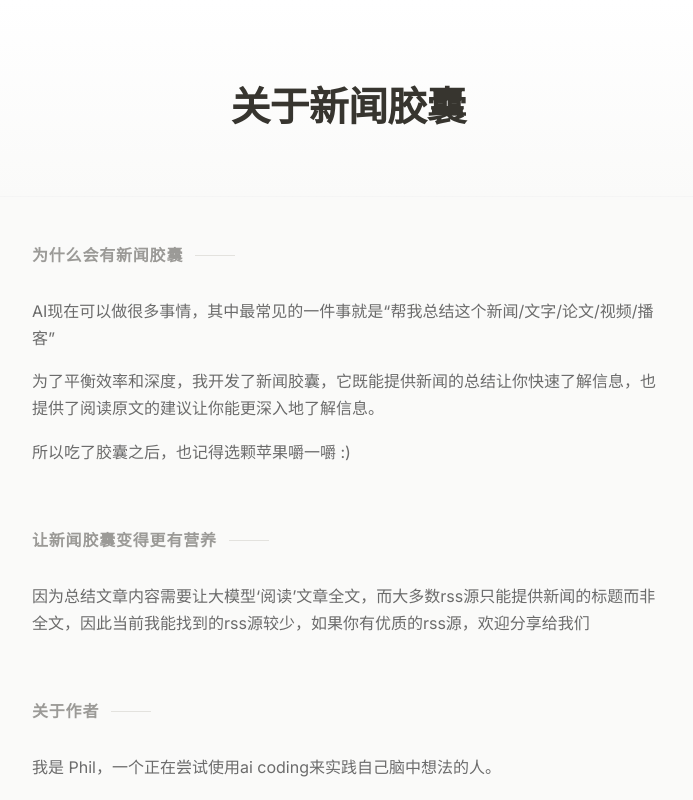
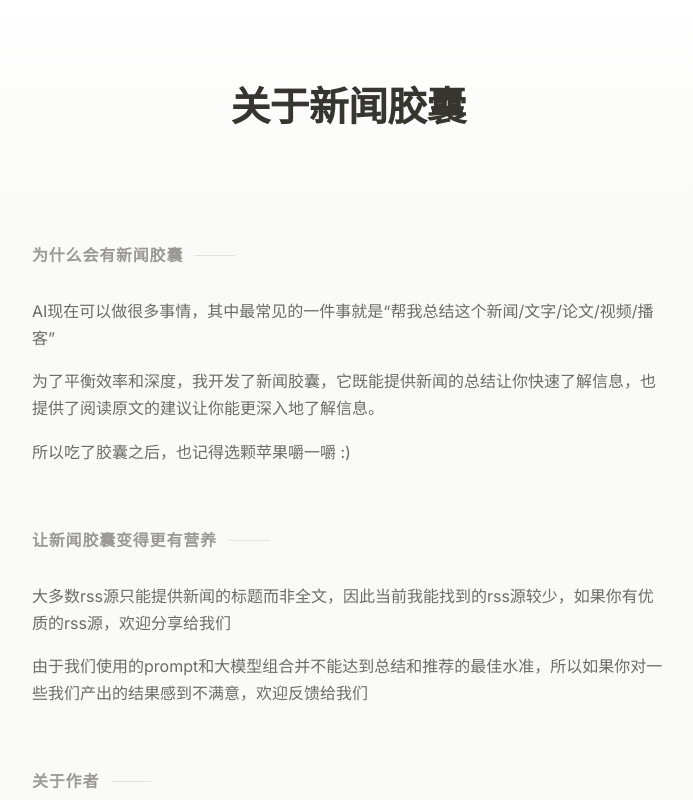
Before and after one commit to philly-git/news-capsule, a Next.js app in the folder news-capsule/: page /about in a window 1280 px wide. Shown: the top 800 px of the page, without its empty margins (292-985 px from the left). Built offline with nearby package versions, Linux system fonts and the light colour scheme.

Commit message:
update: refine nutritious section text in about page

```diff
--- a/news-capsule/app/about/page.js
+++ b/news-capsule/app/about/page.js
@@ -31,8 +31,11 @@ function AboutContent() {
         feed_section: {
             title: isEn ? 'Make News Capsule More Nutritious' : '让新闻胶囊变得更有营养',
             p1: isEn ?
-                'Summarizing article content requires the Large Language Model to "read" the full text. However, most RSS feeds only provide titles rather than the full content, which limits the number of sources I can currently include. If you have high-quality RSS feeds, please share them with us.' :
-                '因为总结文章内容需要让大模型‘阅读’文章全文，而大多数rss源只能提供新闻的标题而非全文，因此当前我能找到的rss源较少，如果你有优质的rss源，欢迎分享给我们'
+                'Most RSS feeds only provide titles rather than the full content, which limits the number of sources I can currently include. If you have high-quality RSS feeds, please share them with us.' :
+                '大多数rss源只能提供新闻的标题而非全文，因此当前我能找到的rss源较少，如果你有优质的rss源，欢迎分享给我们',
+            p2: isEn ?
+                'Since the combination of prompts and Large Language Models we use may not achieve the optimal level of summarization and recommendation, if you are unsatisfied with any of our results, please feel free to provide feedback.' :
+                '由于我们使用的prompt和大模型组合并不能达到总结和推荐的最佳水准，所以如果你对一些我们产出的结果感到不满意，欢迎反馈给我们'
         },
         section2: {
             title: isEn ? 'About the Author' : '关于作者',
@@ -121,6 +124,7 @@ function AboutContent() {
 
                     <div style={{ fontSize: '1rem', lineHeight: '1.7', color: '#4a4a4a' }}>
                         <p style={{ marginBottom: '16px' }}>{texts.feed_section.p1}</p>
+                        <p style={{ marginBottom: '16px' }}>{texts.feed_section.p2}</p>
                     </div>
                 </section>
 
```
